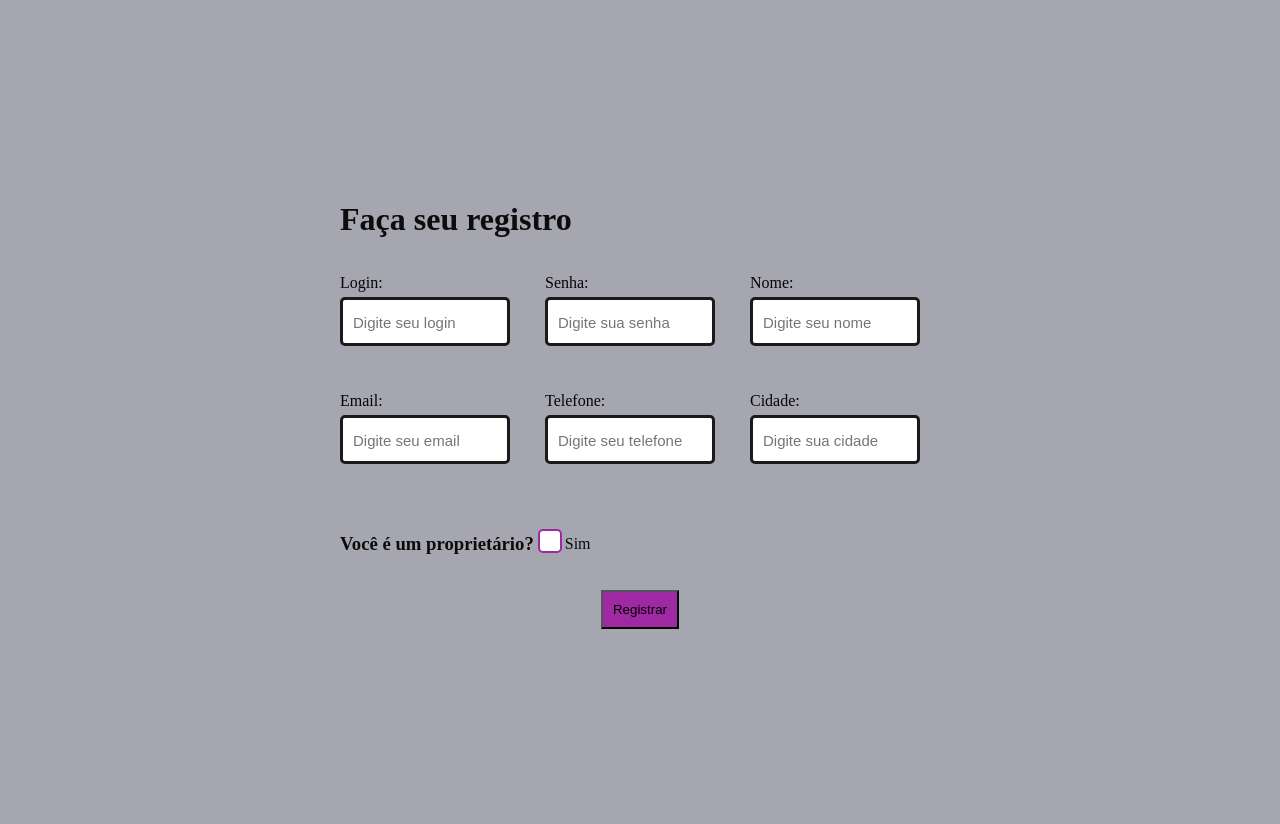
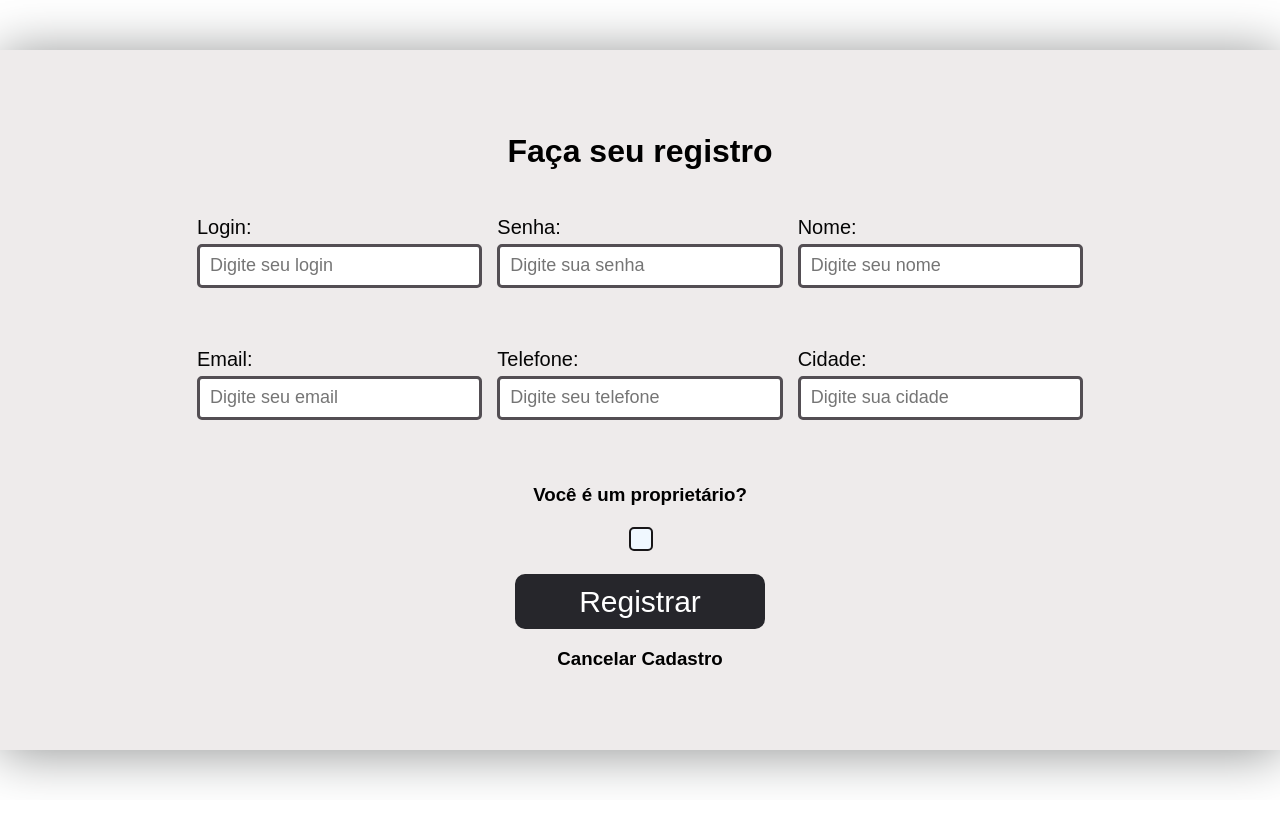
Before and after one commit to LucasAp-DEV/TCC.Front, a React (Create React App) app: page /register in a window 1280 px wide. Shown: the top 824 px of the page. After the commit the page ends 800 px from the top, so only its background shows below. Built offline with nearby package versions, Linux system fonts and the light colour scheme.

Commit message:
register

```diff
--- a/src/components/Button/Button.jsx
+++ b/src/components/Button/Button.jsx
@@ -1,5 +1,4 @@
 import React from "react";
-import './Button.css'
 
 const Button = ({ onClick, text, disabled}) => {
     return (
--- a/src/components/Button/Input.css
+++ /dev/null
@@ -1,6 +0,0 @@
-input {
-    background-color: #ffffff;
-    font-size: 20px;
-    border-radius: 5px;
-    color: rgb(0, 0, 0);
-}
--- a/src/components/Button/Input.jsx
+++ b/src/components/Button/Input.jsx
@@ -1,5 +1,3 @@
-import './Input.css'
-
 const Input = ({label, inputName, value, onChange, type = "text", placeholder}) => {
     return (
             <div>
--- a/src/components/LoginForm/LoginForm.css
+++ b/src/components/LoginForm/LoginForm.css
@@ -1,17 +1,20 @@
 .formContainer1 {
-  width: 300px;
-  margin: auto;
+  width: 100%;
+  height: 100%;
   text-align: center;
 }
 
 .formContainer1 input {
+  font-size: 20px;
+  border-radius: 5px;
+  color: rgb(0, 0, 0);
   font-family: Arial, sans-serif;
   text-decoration: none;
-  display: flex;
-  width: 99%;
-  margin-bottom: 35px;
+  margin-top: 20px;
   padding: 10px;
-  border: 3px solid #504c4c;
+  width: 70%;
+  height: 55px;
+  border: 3px solid #1a1919;
   background-color: white;
 }
 
@@ -28,8 +31,8 @@
   cursor: pointer;
   font-family: Arial, sans-serif;
   text-decoration: none;
-  padding: 10px;
-  width: 95%;
+  margin-top: 9px;
+  width: 70%;
   height: 55px;
   background-color: rgb(38, 38, 43);
 }
@@ -38,10 +41,10 @@
     font-weight: bold;
     font-family: Arial, sans-serif;
     text-decoration: none;
-    color: rgb(72, 72, 77);
+    color: rgb(22, 22, 22);
     padding-left: 65%;
 }
 
-.formContainer1:hover button {
-  background-color: rgb(14, 13, 13);
+.formContainer1 button:hover {
+  background-color: #1a1919;
 }
--- a/src/components/LoginForm/LoginForm.jsx
+++ b/src/components/LoginForm/LoginForm.jsx
@@ -7,7 +7,7 @@ import Loading from '../Loading/Loading';
 const LoginForm = ({ login, password, onChangeLogin, onChangePassword, onSubmit, loading }) => {
   return (
     <div className='formContainer1'>
-      <div>
+      <div style={{ marginTop: '50px' }}>
         <Input
           placeholder='Login:'
           type='text'
@@ -22,6 +22,8 @@ const LoginForm = ({ login, password, onChangeLogin, onChangePassword, onSubmit,
           value={password}
           onChange={onChangePassword}
         />
+      </div>
+      <div>
         <p>
           <Button
             onClick={onSubmit}
@@ -29,12 +31,11 @@ const LoginForm = ({ login, password, onChangeLogin, onChangePassword, onSubmit,
             disabled={loading}
           />
         </p>
-      <div style={{ marginTop:'8px'}}>
+      </div>
+      <div style={{ marginTop: '80px' }}>
         <a href="/register" className="forgotPassword">
           Cadastrar-se
         </a>
-      </div>
-
       </div>
     </div>
   );
--- a/src/components/RegisterForm/RegisterForm.jsx
+++ b/src/components/RegisterForm/RegisterForm.jsx
@@ -1,5 +1,4 @@
 import Button from '../Button/Button';
-import Input from '../Button/Input';
 import './Registerform.css'
 
 const RegisterForm = ({ login, onChangeLogin, password, onChangePassword, name, onChangeName,
@@ -8,13 +7,13 @@ const RegisterForm = ({ login, onChangeLogin, password, onChangePassword, name,
 
     return (
         <div className='register'>
+                <h1 style={{ fontFamily: 'Arial, sans-serif' }}>Faça seu registro</h1>
 
-            <h1 >Faça seu registro</h1>
                 <div className='inputContainer'>
 
                     <div className='loginBox'>
                         <p>Login:</p>
-            <Input
+                        <input
                             placeholder={"Digite seu login"}
                             type='text'
                             name='LoginInput'
@@ -25,7 +24,7 @@ const RegisterForm = ({ login, onChangeLogin, password, onChangePassword, name,
 
                     <div className='senhaBox'>
                         <p>Senha:</p>
-            <Input
+                        <input
                             placeholder={"Digite sua senha"}
                             type='password'
                             name='passwordInput'
@@ -36,7 +35,7 @@ const RegisterForm = ({ login, onChangeLogin, password, onChangePassword, name,
 
                     <div className='nomeBox'>
                         <p>Nome:</p>
-            <Input
+                        <input
                             placeholder={"Digite seu nome"}
                             type='text'
                             name='nameInput'
@@ -47,7 +46,7 @@ const RegisterForm = ({ login, onChangeLogin, password, onChangePassword, name,
 
                     <div className='emailBox'>
                         <p>Email:</p>
-            <Input
+                        <input
                             placeholder={"Digite seu email"}
                             type='email'
                             name='emailInput'
@@ -58,7 +57,7 @@ const RegisterForm = ({ login, onChangeLogin, password, onChangePassword, name,
 
                     <div className='telefoneBox'>
                         <p>Telefone:</p>
-            <Input
+                        <input
                             placeholder={"Digite seu telefone"}
                             type='phone'
                             name='telefoneInput'
@@ -69,7 +68,7 @@ const RegisterForm = ({ login, onChangeLogin, password, onChangePassword, name,
 
                     <div className='cidadeBox'>
                         <p>Cidade:</p>
-            <Input
+                        <input
                             placeholder={"Digite sua cidade"}
                             type='text'
                             name='cidadeInput'
@@ -79,20 +78,22 @@ const RegisterForm = ({ login, onChangeLogin, password, onChangePassword, name,
                     </div>
                 </div>
 
+                <h3 style={{ fontFamily: 'Arial, sans-serif' }}>Você é um proprietário?</h3>
+
                 <div className='checkBox'>
-            <h3>Você é um proprietário?</h3>
                     <input
                         type='checkbox'
                         name='roleInput'
                         value={role}
                         onChange={onchangeRole}
                     />
-                <p>Sim</p>
 
                 </div>
-            <p>
+                <div>
                     <Button onClick={onSubmit} text='Registrar' />
-            </p>
+                </div>
+
+                <h3 style={{ fontFamily: 'Arial, sans-serif' }}>Cancelar Cadastro</h3>
         </div>
     );
 }
--- a/src/components/RegisterForm/Registerform.css
+++ b/src/components/RegisterForm/Registerform.css
@@ -1,105 +1,78 @@
-body {
-  background-color: #a6a6b1;
-}
-
 .register {
-  height: 100vh;
+  width: 100%;
+  width: 100%;
+  text-align: center;
 }
 
 .inputContainer {
   display: flex;
   flex-wrap: wrap;
   justify-content: space-between;
-  margin-bottom: 20px;
-
+  padding: 5px;
+  width: 70%;
+  margin-left: 15%;
 }
 
 .loginBox, .senhaBox, .nomeBox, .emailBox, .telefoneBox, .cidadeBox {
   flex: 0 0 calc(33.333% - 10px);
-  margin-bottom: 20px;
-}
-
-
-.register h1{
-  display: inline-block;
-  align-content: start;
-  width: 100%;
-  width: 300px;
-  color: rgb(12, 12, 12);
-  border-radius: 5px;
-  margin-bottom: 20px;
+  margin-bottom: 30px;
+  font-family: Arial, sans-serif;
+  font-size: 20px;
 }
 
 
 .register input {
-  width: calc(100% - 20px);
+  width: 100%;
   margin-bottom: 10px;
   padding: 10px;
-  border: 3px solid #1b1a1b;
+  border: 3px solid #534e53;
   border-radius: 5px;
-  box-sizing: border-box;
+  font-size: 16px;
 }
-
-.register p {
-  text-align: center;
-}
-
 .register button {
   padding: 10px;
-  background-color: #9f28a3;
   transition: transform 0.3s;
+  font-size: 30px;
+  color: #ffffff;
+  border: none;
+  border-radius: 10px;
+  cursor: pointer;
+  font-family: Arial, sans-serif;
+  text-decoration: none;
+  margin-top: 9px;
+  width: 250px;
+  height: 55px;
+  background-color: rgb(38, 38, 43);
 }
 
 .register button:hover {
   transform: scale(1.1);
-  background-color: #610e64;
+  background-color: #1a1919;
 }
 
 
 .register input[type="checkbox"] {
   appearance: none;
-  -webkit-appearance: none;
-  -moz-appearance: none;
   width: 20px;
-  height: 20px;
-  border: 2px solid #9f28a3;
+  border: 2px solid #181618;
   border-radius: 5px;
-  outline: none;
   cursor: pointer;
   transition: transform 0.3s;
-}
-
-.register input[type="checkbox"]:hover {
-  background-color: #1eff00;
+  background-color: aliceblue;
 }
 
 .register input[type="checkbox"]:checked {
-  background-color: #1eff00;
+  background-color: #2e312e;
 }
 
 .register input::placeholder {
-  font-size: 15px;
+  font-size: 18px;
   text-align: start;
 }
 
 .loginBox p, .senhaBox p, .nomeBox p, .emailBox p, .telefoneBox p, .cidadeBox p{
+  font-family: Arial, sans-serif;
   text-align: start;
   margin-bottom: 5px;
-  width: 60px;
   color: rgb(5, 5, 5);
 }
-
-.checkBox h3 {
-  color: rgb(12, 11, 11);
-}
-.checkBox p {
-  color: rgb(10, 10, 10);
-}
-
-.checkBox {
-  display: flex;
-  align-items: center;
-}
- .checkBox input {
-  align-content: center;
- }
--- a/src/pages/Login/Login.css
+++ b/src/pages/Login/Login.css
@@ -20,18 +20,6 @@
   box-shadow: 1px 3px 50px 1px rgb(102, 105, 105);
 }
 
-.error {
-  padding: 10px 50px;
-  font-size: 21px;
-  background-color: #2e2b2be7;
-  color: #ffffff;
-  border-radius: 10px;
-  position: absolute;
-  top: 80%;
-  left: 50%;
-  transform: translate(-50%, -50%);
-}
-
 .swal2-container {
   font-family: "Open Sans", -apple-system, BlinkMacSystemFont, "Segoe UI", Roboto, Oxygen-Sans, Ubuntu, Cantarell, "Helvetica Neue", Helvetica, Arial, sans-serif;
 }
--- a/src/pages/Login/Login.jsx
+++ b/src/pages/Login/Login.jsx
@@ -2,7 +2,7 @@ import './Login.css'
 import { useState } from 'react';
 import { useNavigate } from 'react-router-dom';
 import LoginForm from '../../components/LoginForm/LoginForm';
-import axios from 'axios';
+import { api } from '../../api';
 
 const Login = () => {
 
@@ -37,7 +37,7 @@ const Login = () => {
 
     try {
       setRemoveLoading(true)
-      const response = await axios.post('http://localhost:8080/auth/login', {
+      const response = await api.post('/user/login', {
         login,
         password,
       }, {
--- a/src/pages/Register/Register.css
+++ b/src/pages/Register/Register.css
@@ -1,16 +1,19 @@
-.register-container {
-  width: 600px;
-  margin: 180px auto;
+.container {
+    background-color: #ffffff;
+    height: 100vh;
+    width: 100vw;
 }
 
-.error {
-  padding: 10px 50px;
-  font-size: 21px;
-  background-color: #2e2b2be7;
-  color: #ffffff;
-  border-radius: 10px;
+.form {
+  height: 700px;
+  width: 100%;
+  background-color: #eeebeb;
   position: absolute;
-  top: 80%;
+  top: 50%;
   left: 50%;
   transform: translate(-50%, -50%);
+  align-items: center;
+  justify-content: center;
+  display: flex;
+  box-shadow: 1px 3px 50px 1px rgb(148, 150, 150);
 }
--- a/src/pages/Register/Register.jsx
+++ b/src/pages/Register/Register.jsx
@@ -7,6 +7,9 @@ const Register = () => {
 
   const [login, setLogin] = useState();
   const [password, setPassword] = useState();
+  const [name, setName] = useState();
+  const [email, setemail] = useState();
+  const [telefone, setTelefone] = useState();
   const [role, setRole] = useState('USER');
   const [errorRegister, setErrorRegister] = useState();
 
@@ -19,6 +22,18 @@ const Register = () => {
 
   const onChangePassword = (event) => {
     setPassword(event.target.value)
+  }
+
+  const onChangeName = (event) => {
+    setName(event.target.value)
+  }
+
+  const onChangeEmail = (event) => {
+    setemail(event.target.value)
+  }
+
+  const onChangeTelefone = (event) => {
+    setTelefone(event.target.value)
   }
 
   const onChangeRole = () => {
@@ -69,23 +84,25 @@ const Register = () => {
   console.log(password, login, role);
 
   return (
-    <div>
-      <div className="register-container">
+      <div className='container'>
+        <div className='form'>
           <RegisterForm
             login={login}
             password={password}
+            name={name}
+            email={email}
+            telefone={telefone}
             role={role}
+            onChangeName={onChangeName}
+            onChangeEmail={onChangeEmail}
+            onChangeTelefone={onChangeTelefone}
             onChangeLogin={onChangeLogin}
             onChangePassword={onChangePassword}
             onchangeRole={onChangeRole}
             onSubmit={onSubmit}
           />
-        <div>
-          {errorRegister && <p className="error">{errorRegister}</p>}
         </div>
       </div>
-    </div>
-
   )
 }
 
```
Also changed, not shown: src/components/Button/Button.css (deleted, +0 -12 lines). Lines whose indentation alone changed are shown as unchanged.
